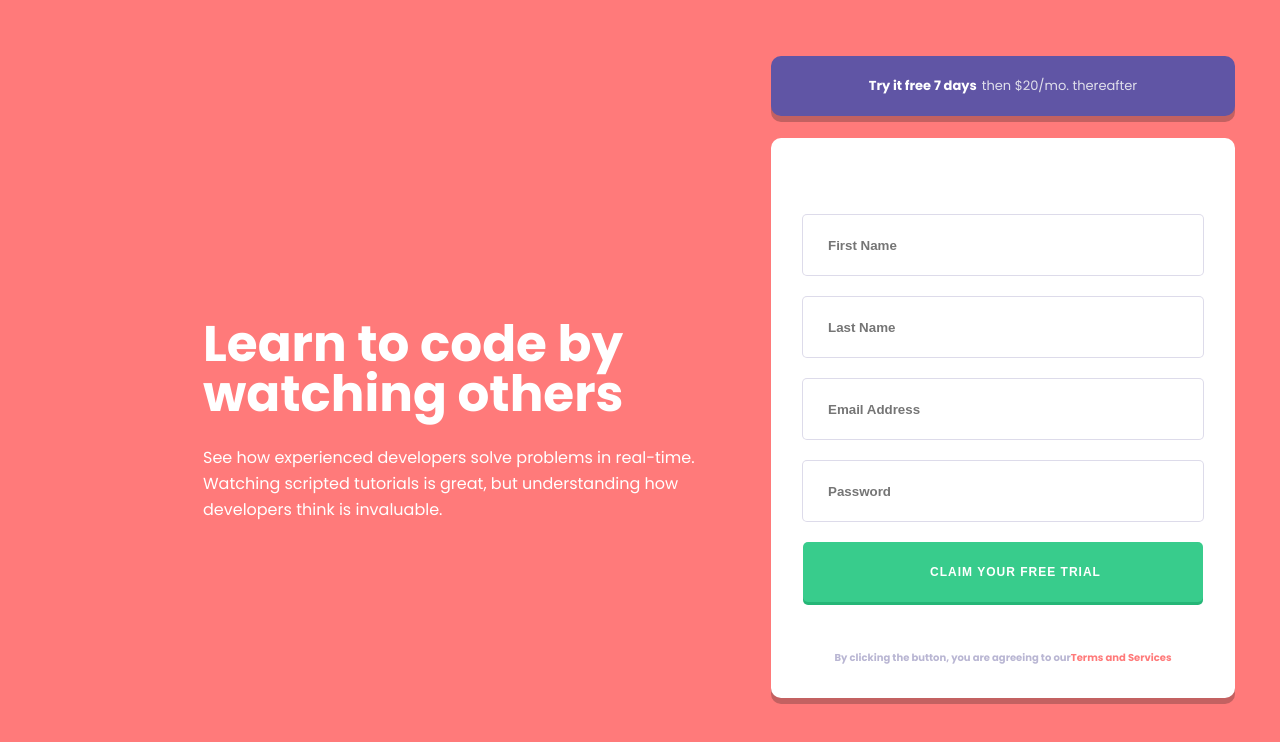
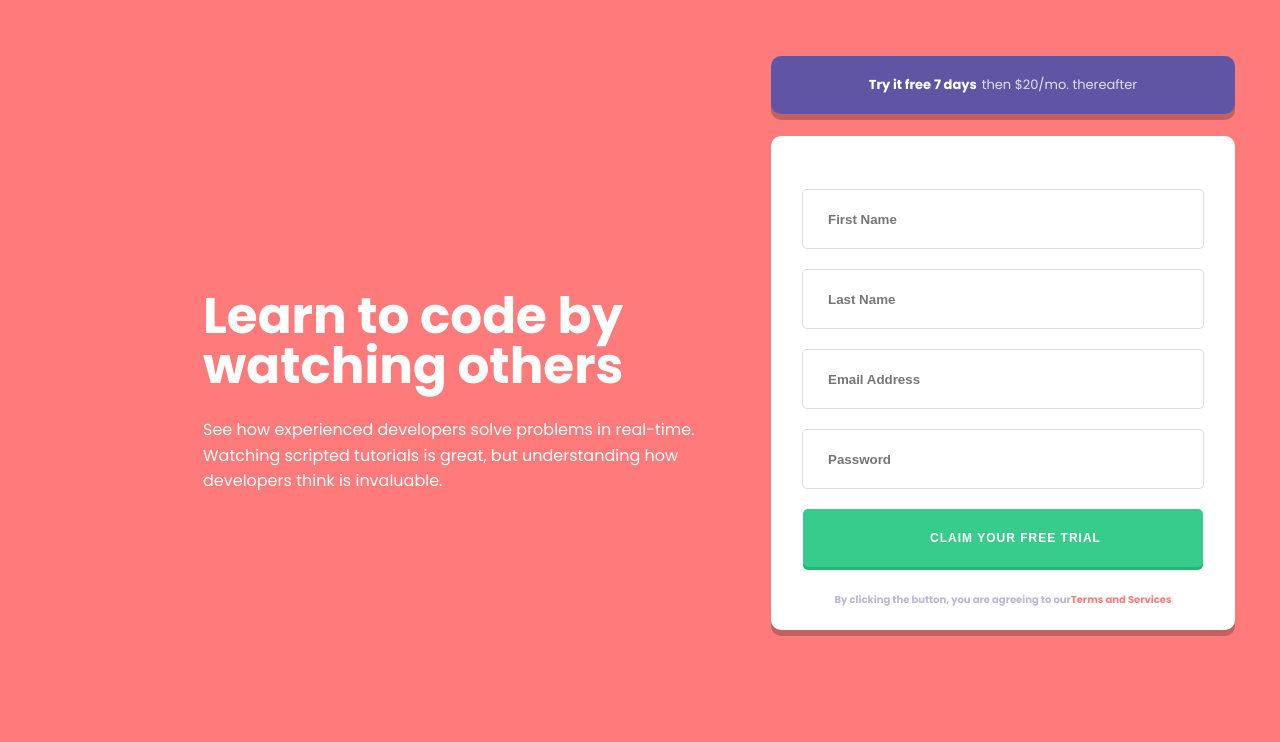
Before and after one commit to islamwael86/Intro-component-with-sign-up-form, a plain HTML site: page index.html in a window 1280 px wide. Shown: the top 742 px of the page. Drawn offline with Linux system fonts and the light colour scheme.

Commit message:
Add files via upload

```diff
--- a/index.scss
+++ b/index.scss
@@ -27,6 +27,7 @@ main {
 h1 {
     font-size: 50px;
     font-weight: bold;
+    margin-top: -15px;
     margin-bottom: 10px;
     line-height: 1;
 }
@@ -37,7 +38,6 @@ h1 {
 }
 
 .right {
-
     width: 500px;
     height: 88vh;
     display: flex;
@@ -47,7 +47,7 @@ h1 {
 
 .header {
     width: 450px;
-    height: 60px;
+    height: 58px;
     padding-right: 7px;
     padding-left: 7px;
     background-color: hsl(248, 32%, 49%);
@@ -73,7 +73,7 @@ h1 {
 form {
     background-color: white;
     width: 450px;
-    height: 60vh;
+    height: 53vh;
     padding-top: 20px;
     padding-right: 7px;
     padding-left: 7px;
@@ -88,7 +88,7 @@ form {
 
 input {
     width: 375px;
-    height: 60px;
+    height: 58px;
     padding: 0;
     margin-top: 20px;
     border-radius: 5px;
@@ -119,7 +119,8 @@ form input:last-child {
 .footer {
     color: hsl(246, 25%, 77%);
     font-size: 10px;
-    height: 40px;
+    height: 20px;
+    padding-top: 10px;
     padding-bottom: 20px;
     margin-top: 0;
     display: flex;
```
Also changed, not shown: Desktop.png, index.css, 2 other files.
